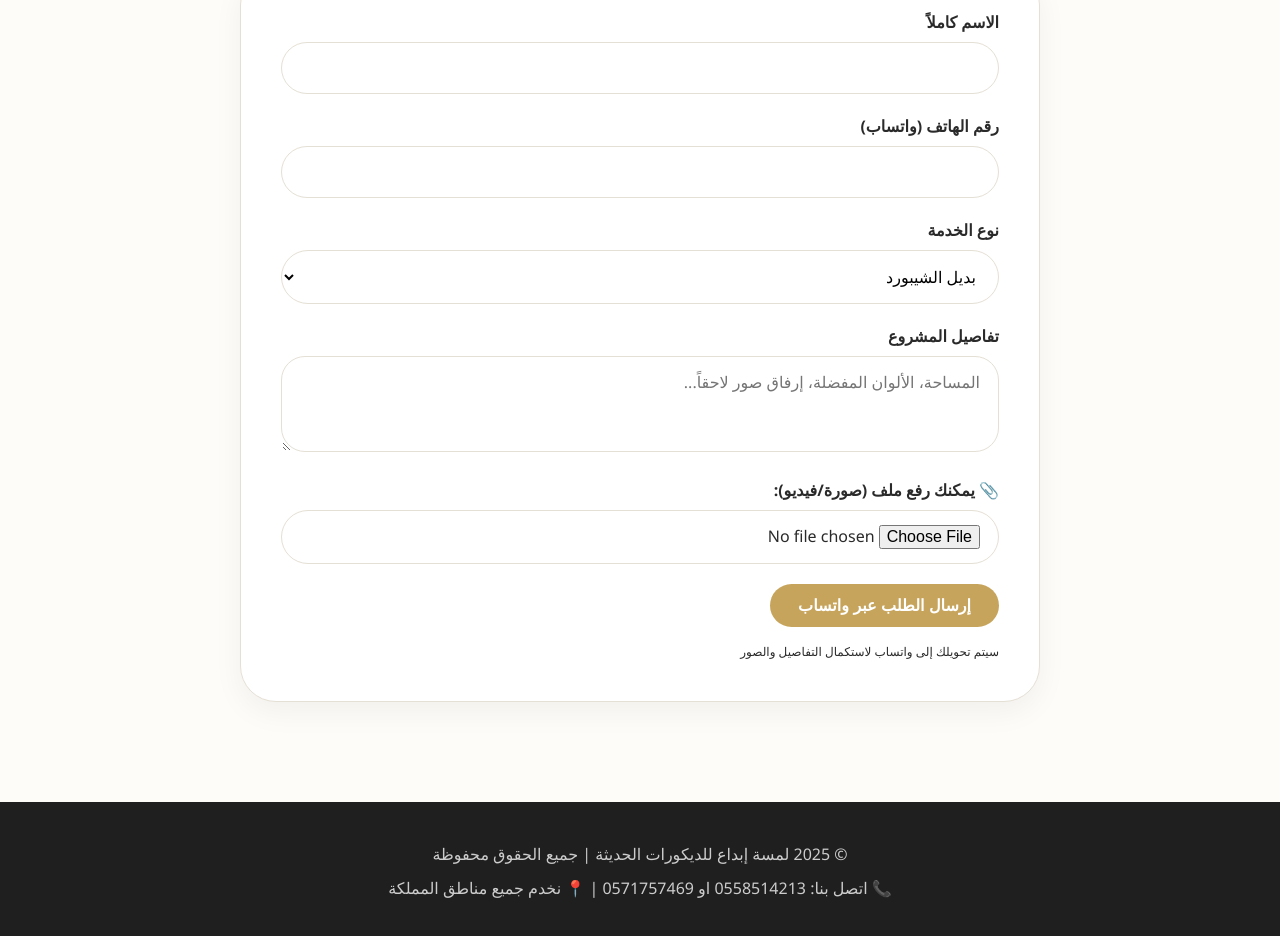
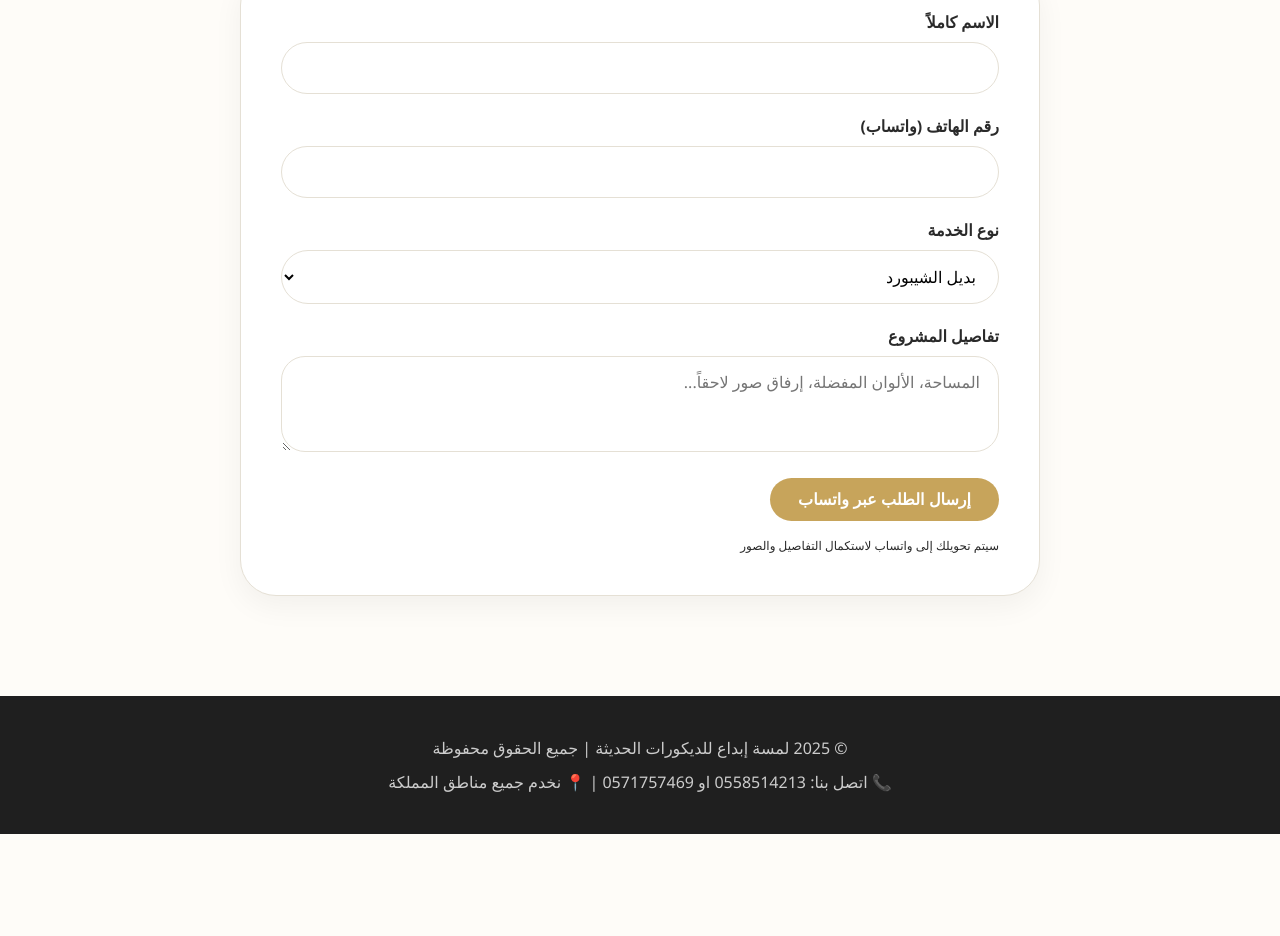
Before and after one commit to awadazadeen2211-create/lamset-ebdaa, a plain HTML site: page index.html in a window 1280 px wide. Shown: the part 3391-4327 px from the top of the page. After the commit the page ends 4225 px from the top, so only its background shows below. Drawn offline with Linux system fonts and the light colour scheme.

Commit message:
Update index.html

```diff
--- a/index.html
+++ b/index.html
@@ -508,7 +508,6 @@
                 <div class="form-group"><label>رقم الهاتف (واتساب)</label><input type="tel" id="phone" required></div>
                 <div class="form-group"><label>نوع الخدمة</label><select id="serviceType"><option>بديل الشيبورد</option><option>بديل الرخام</option><option>جبس بورد</option><option>تكسيات جدارية</option><option>باركيه وفوم</option><option>أخرى</option></select></div>
                 <div class="form-group"><label>تفاصيل المشروع</label><textarea rows="3" id="details" placeholder="المساحة، الألوان المفضلة، إرفاق صور لاحقاً..."></textarea></div>
-                <div class="form-group"><label>📎 يمكنك رفع ملف (صورة/فيديو):</label><input type="file" id="fileUpload" accept="image/*,video/*"></div>
                 <button type="button" class="btn" id="sendQuoteBtn">إرسال الطلب عبر واتساب</button>
             </form>
             <p class="note" style="font-size:12px; margin-top:16px;">سيتم تحويلك إلى واتساب لاستكمال التفاصيل والصور</p>
```
